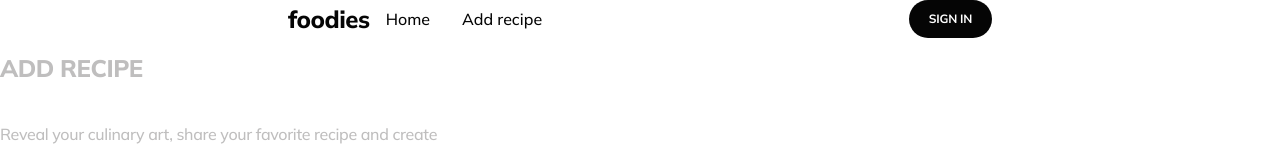
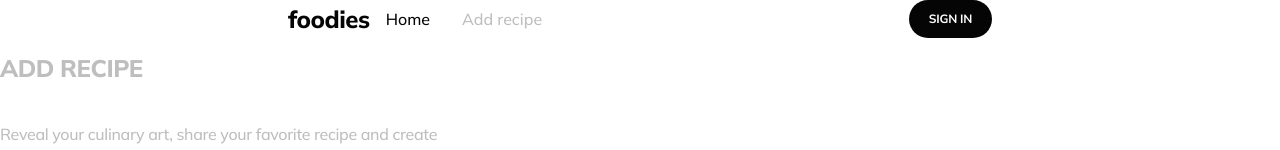
Before and after one commit to project-node-react/recipe-service-app, a React (Vite) app: page /recipe/add in a window 1280 px wide. Shown: the top 150 px of the page. Built offline with nearby package versions, Linux system fonts and the light colour scheme; no server answers.

Commit message:
fix recipe add route

```diff
--- a/src/components/Navigation/Navigation.jsx
+++ b/src/components/Navigation/Navigation.jsx
@@ -20,7 +20,7 @@ export const Navigation = () => {
         <li>
           <NavLink
             className={getActiveClassNames}
-            to="/add-recipe"
+            to="/recipe/add"
             end
             aria-label="to the catalog page"
           >
```
